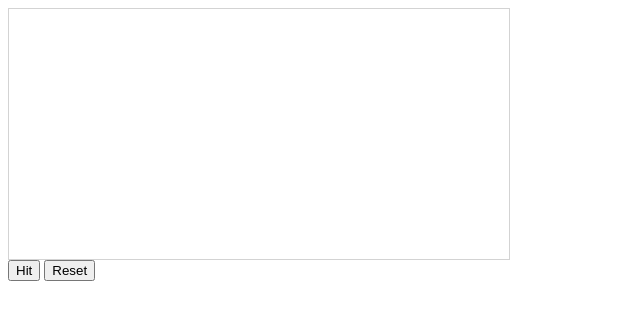
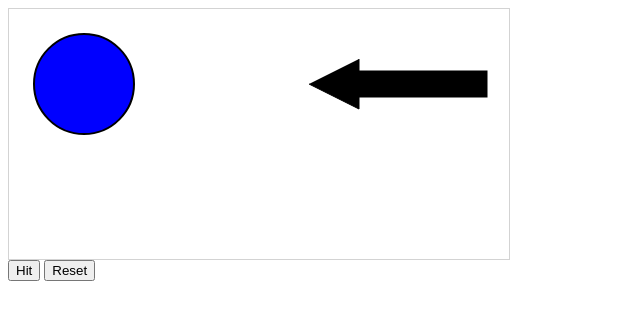
Before and after one commit to januhub/canvas_circle_and_arrow, a plain HTML site: page index.html in a window 1280 px wide. Shown: the whole page, without its empty margins (0-640 px from the left). Drawn offline with Linux system fonts and the light colour scheme.

Commit message:
Update index.html

```diff
--- a/index.html
+++ b/index.html
@@ -11,9 +11,83 @@
     >
       Your browser does not support the HTML5 canvas tag.</canvas
     >
+
     <div>
       <button onClick="moveArrow()">Hit</button>
       <button onClick="reset()">Reset</button>
     </div>
   </body>
+  <script>
+    // create a canvas context by id myCanvas
+    var ctx = document.getElementById("myCanvas").getContext("2d");
+
+    // create a circle with black stroke and filled with blue with radius 50px
+    var intersectionX = 175;
+    const initialX = 350;
+    const initialY = 65;
+
+    renderPicture = function (arrowX, arrowY) {
+      // circl arrow hit x coordinate
+
+      // create a canvas context by id myCanvas
+      var ctx = document.getElementById("myCanvas").getContext("2d");
+
+      // create a circle with black stroke and filled with blue with radius 50px
+      ctx.beginPath();
+      ctx.arc(75, 75, 50, 0, Math.PI * 2, true);
+      ctx.fillStyle = arrowX > intersectionX ? "blue" : "yellow";
+      ctx.fill();
+      ctx.lineWidth = 2;
+      ctx.strokeStyle = "black";
+      ctx.stroke();
+
+      // create a rectangle with 50px height and 200px width with a black stroke and filled with black
+      arrowWidth = 50;
+
+      ctx.beginPath();
+      ctx.rect(arrowX, arrowY, 125, 20);
+      ctx.fillStyle = "black";
+      ctx.fill();
+      ctx.lineWidth = 7;
+      ctx.strokeStyle = "black";
+      ctx.stroke();
+
+      // attach a black triagle at the left side of the  above rectangle
+      ctx.beginPath();
+      ctx.moveTo(arrowX, arrowWidth);
+      ctx.lineTo(arrowX, 100);
+      ctx.lineTo(arrowX - arrowWidth, 75);
+      ctx.fillStyle = "black";
+      ctx.fill();
+      ctx.lineWidth = 1;
+      ctx.strokeStyle = "black";
+      ctx.stroke();
+    };
+
+    // create a function called moveArrow which will move the arrow to the right
+    function moveArrow() {
+      var x = initialX;
+      var y = initialY;
+      var interval = setInterval(function () {
+        // get the canvas context and clear all
+        var ctx = document.getElementById("myCanvas").getContext("2d");
+        ctx.clearRect(0, 0, 500, 500);
+
+        console.log(x, "x");
+        x -= 5;
+        renderPicture(x, y);
+        if (x <= intersectionX) {
+          clearInterval(interval);
+        }
+      }, 100);
+    }
+
+    function reset() {
+      var ctx = document.getElementById("myCanvas").getContext("2d");
+      ctx.clearRect(0, 0, 500, 500);
+      renderPicture(initialX, initialY);
+    }
+
+    reset();
+  </script>
 </html>
```
